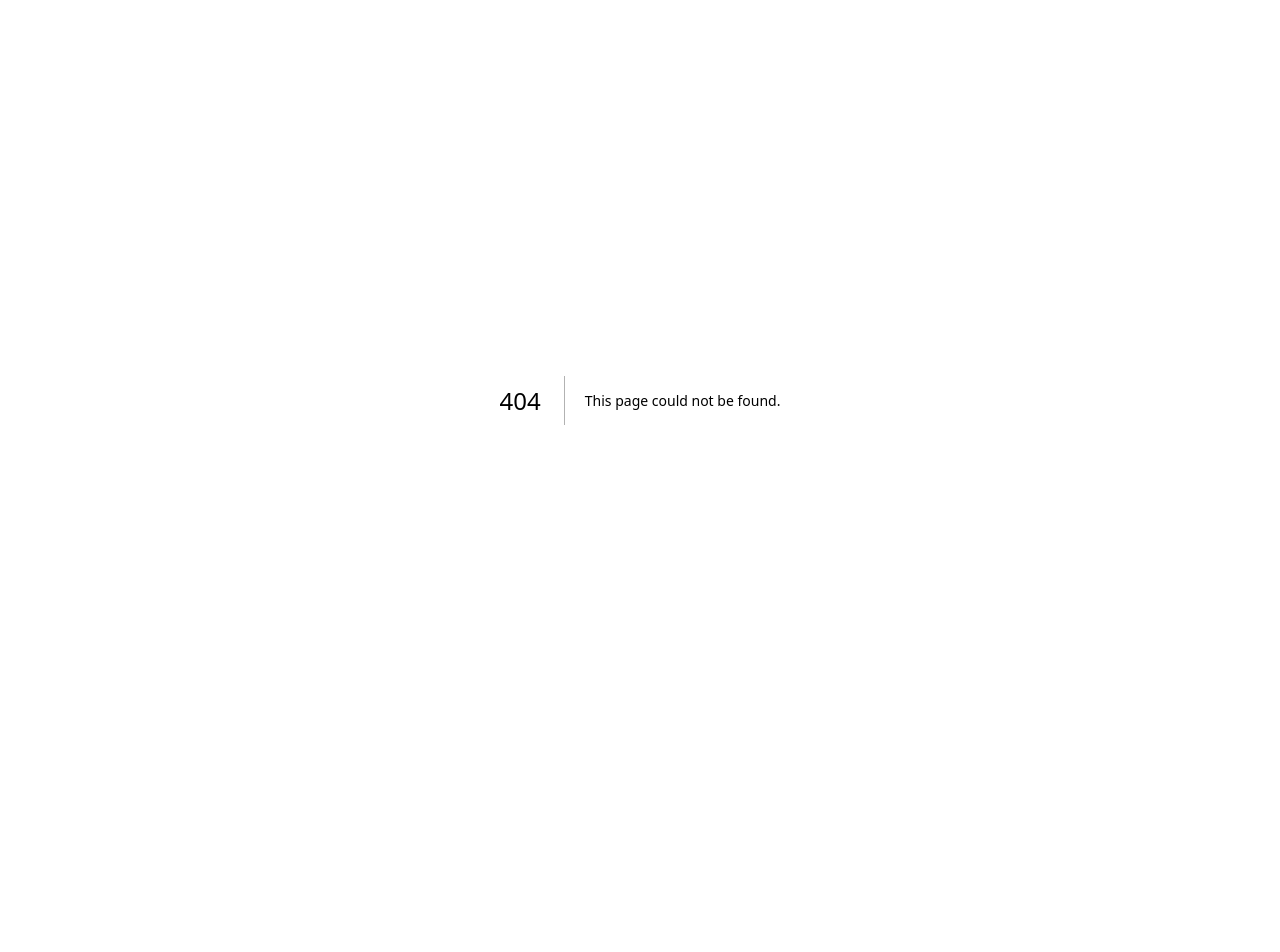
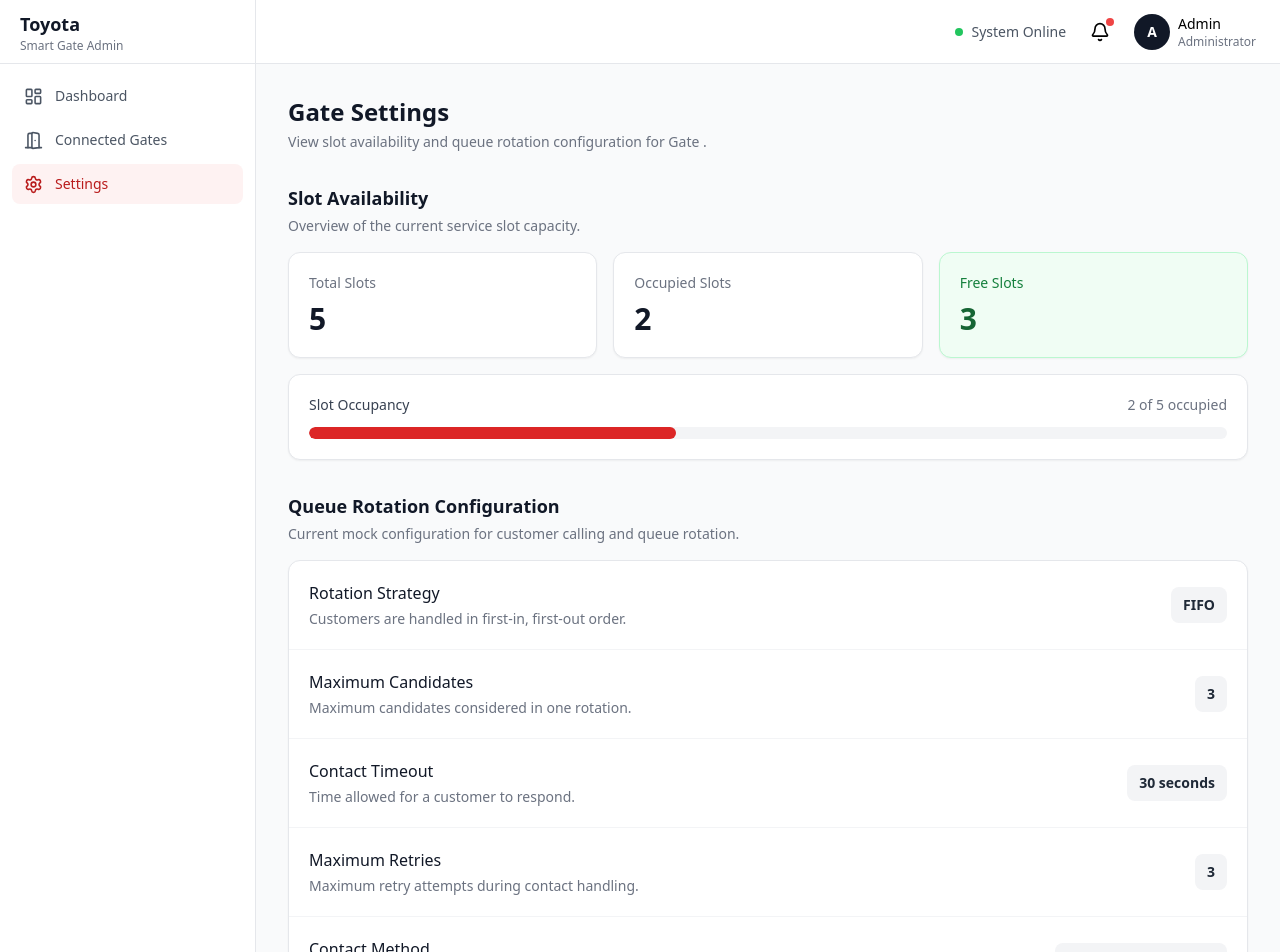
Before and after one commit to nour-hatem/tamkin-internship-elsaayer-project, a Next.js app in the folder web/: page /admin/settings in a window 1280 px wide. Before the commit this address had no page. Shown: the top 952 px of the page. Before the commit the page ends 800 px from the top, so only its background shows below. Built offline with nearby package versions, Linux system fonts and the light colour scheme.

Commit message:
Mock settings page

```diff
--- /dev/null
+++ b/web/app/admin/settings/page.tsx
@@ -0,0 +1,173 @@
+"use client";
+
+import { useState } from "react";
+import { useParams } from "next/navigation";
+
+const mockSettings = {
+  totalSlots: 5,
+  occupiedSlots: 2,
+  rotationStrategy: "FIFO",
+  maxCandidates: 3,
+  contactTimeout: 30,
+  maxRetries: 3,
+  contactMethod: "Customer Preference",
+};
+
+export default function GateSettingsPage() {
+  const params = useParams();
+  const gateId = params.gateId as string;
+
+  // Temporary mock values for UI development.
+  const [settings] = useState(mockSettings);
+
+  const freeSlots = settings.totalSlots - settings.occupiedSlots;
+
+  return (
+    <div className="space-y-8">
+      {/* Page Header */}
+      <div>
+        <h1 className="text-2xl font-bold text-gray-900">
+          Gate Settings
+        </h1>
+
+        <p className="mt-1 text-sm text-gray-500">
+          View slot availability and queue rotation configuration for Gate{" "}
+          {gateId}.
+        </p>
+      </div>
+
+      {/* Slot Availability */}
+      <section className="space-y-4">
+        <div>
+          <h2 className="text-lg font-semibold text-gray-900">
+            Slot Availability
+          </h2>
+
+          <p className="mt-1 text-sm text-gray-500">
+            Overview of the current service slot capacity.
+          </p>
+        </div>
+
+        <div className="grid gap-4 sm:grid-cols-3">
+          <div className="rounded-xl border border-gray-200 bg-white p-5 shadow-sm">
+            <p className="text-sm text-gray-500">Total Slots</p>
+            <p className="mt-2 text-3xl font-semibold text-gray-900">
+              {settings.totalSlots}
+            </p>
+          </div>
+
+          <div className="rounded-xl border border-gray-200 bg-white p-5 shadow-sm">
+            <p className="text-sm text-gray-500">Occupied Slots</p>
+            <p className="mt-2 text-3xl font-semibold text-gray-900">
+              {settings.occupiedSlots}
+            </p>
+          </div>
+
+          <div className="rounded-xl border border-green-200 bg-green-50 p-5 shadow-sm">
+            <p className="text-sm text-green-700">Free Slots</p>
+            <p className="mt-2 text-3xl font-semibold text-green-800">
+              {freeSlots}
+            </p>
+          </div>
+        </div>
+
+        {/* Slot Occupancy */}
+        <div className="rounded-xl border border-gray-200 bg-white p-5 shadow-sm">
+          <div className="mb-3 flex items-center justify-between">
+            <p className="text-sm font-medium text-gray-700">
+              Slot Occupancy
+            </p>
+
+            <p className="text-sm text-gray-500">
+              {settings.occupiedSlots} of {settings.totalSlots} occupied
+            </p>
+          </div>
+
+          <div className="h-3 overflow-hidden rounded-full bg-gray-100">
+            <div
+              className="h-full rounded-full bg-red-600 transition-all"
+              style={{
+                width: `${
+                  (settings.occupiedSlots / settings.totalSlots) * 100
+                }%`,
+              }}
+            />
+          </div>
+        </div>
+      </section>
+
+      {/* Queue Rotation Configuration */}
+      <section className="space-y-4">
+        <div>
+          <h2 className="text-lg font-semibold text-gray-900">
+            Queue Rotation Configuration
+          </h2>
+
+          <p className="mt-1 text-sm text-gray-500">
+            Current mock configuration for customer calling and queue rotation.
+          </p>
+        </div>
+
+        <div className="overflow-hidden rounded-xl border border-gray-200 bg-white shadow-sm">
+          <div className="divide-y divide-gray-100">
+            <SettingRow
+              label="Rotation Strategy"
+              value={settings.rotationStrategy}
+              description="Customers are handled in first-in, first-out order."
+            />
+
+            <SettingRow
+              label="Maximum Candidates"
+              value={String(settings.maxCandidates)}
+              description="Maximum candidates considered in one rotation."
+            />
+
+            <SettingRow
+              label="Contact Timeout"
+              value={`${settings.contactTimeout} seconds`}
+              description="Time allowed for a customer to respond."
+            />
+
+            <SettingRow
+              label="Maximum Retries"
+              value={String(settings.maxRetries)}
+              description="Maximum retry attempts during contact handling."
+            />
+
+            <SettingRow
+              label="Contact Method"
+              value={settings.contactMethod}
+              description="Uses the customer's preferred contact method."
+            />
+          </div>
+        </div>
+      </section>
+
+      <p className="text-xs text-gray-400">
+        These are demonstration values only. Actual slot availability and queue
+        configuration should come from the backend.
+      </p>
+    </div>
+  );
+}
+
+interface SettingRowProps {
+  label: string;
+  value: string;
+  description: string;
+}
+
+function SettingRow({ label, value, description }: SettingRowProps) {
+  return (
+    <div className="flex flex-col gap-2 p-5 sm:flex-row sm:items-center sm:justify-between">
+      <div>
+        <p className="font-medium text-gray-900">{label}</p>
+        <p className="mt-1 text-sm text-gray-500">{description}</p>
+      </div>
+
+      <span className="w-fit shrink-0 rounded-lg bg-gray-100 px-3 py-2 text-sm font-semibold text-gray-800">
+        {value}
+      </span>
+    </div>
+  );
+}
```
